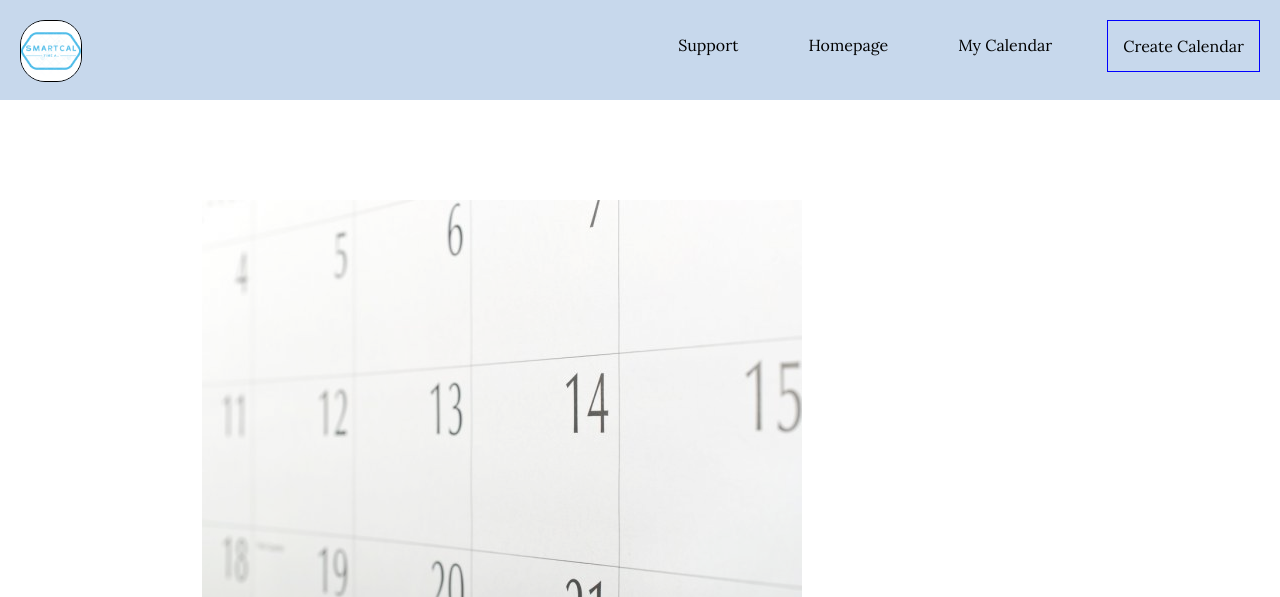
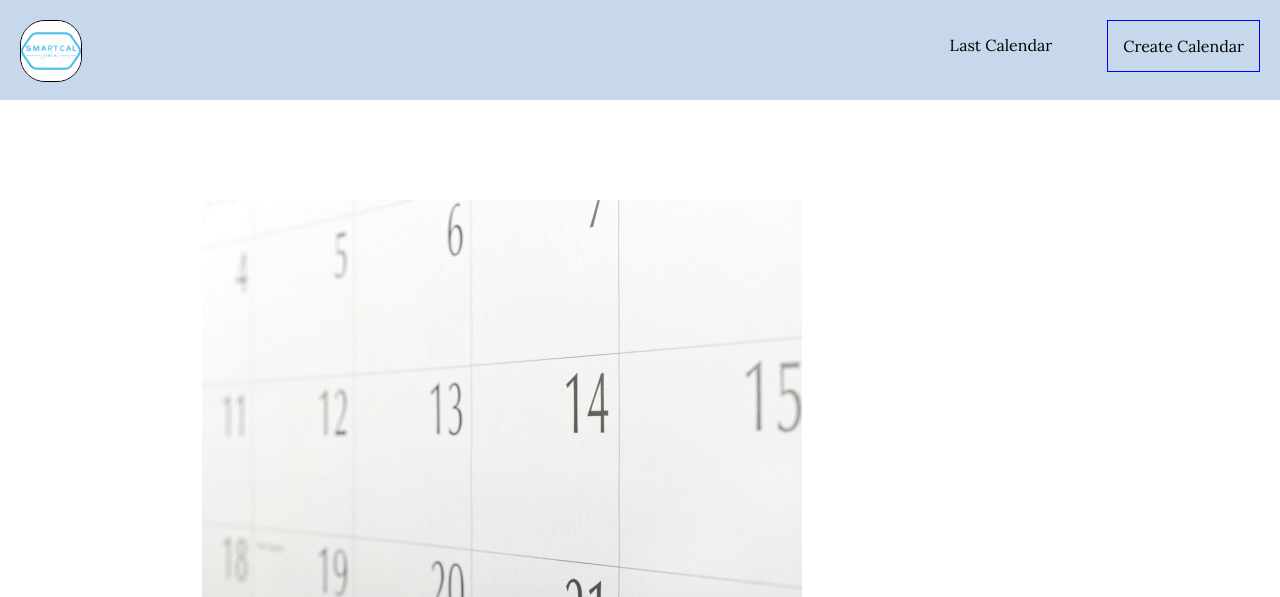
Before and after one commit to PetrAlexTeam/Calendar, a Django app: page / in a window 1280 px wide. Shown: the top 597 px of the page. Run offline with Django 3.2, Linux system fonts and the light colour scheme.

Commit message:
Исправил проблему с шапкой и с наследованием

```diff
--- a/Calendar/templates/Calendar/base.html
+++ b/Calendar/templates/Calendar/base.html
@@ -2,8 +2,9 @@
 <html lang="en">
 <head>
     {% load static %}
-      <link rel="stylesheet" href="{% static 'css/stylesheet.css' %}" type="text/css">
-    <meta charset="UTF-8">
+    <link rel="stylesheet" href="{% static 'css/stylesheet.css' %}" type="text/css">
+    <meta name="viewport" content="width=device-width, initial-scale=1.0">
+    <meta charset="utf-8">
     <title>
         {% if title %}
             {% block title %}
@@ -20,7 +21,7 @@
 
 <body>
  {# Шапка #}
-    <nav>
+ <nav>
         <div class="top_navigator">
             <div  id="logo-box" style="float:left;">
                 <h1 id="logo">
@@ -31,16 +32,23 @@
             </div>
             <ul class="table">
                 <li class="top-navigator"><a class="button" href="/new" id="main_link" style="border: 1px solid blue;">Create Calendar</a></li>
-                <li class="top-navigator"><a class="button" href="/my_calendar" style="#">My Calendar</a></li>
-               <li class="top-navigator"><a class="button" href="/index" style="#">Homepage</a></li>
-               <li class="top-navigator"><a class="button" href="/support" style="#">Support</a></li>
+                <li class="top-navigator"><a class="button" href="/last" style="#">Last Calendar</a></li>
             </ul>
         </div>
     </nav>
 
-{% block body %}
 
-{% endblock %}
+
+
+
+    {% block body %}
+
+    {% endblock %}
+
+    <footer class="footer" id="my_footer">
+        this is footer baby
+    </footer>
+
 </body>
 
 
--- a/Calendar/templates/Calendar/index.html
+++ b/Calendar/templates/Calendar/index.html
@@ -1,45 +1,11 @@
-<!DOCTYPE html>
-<html style="font-size: 16px;">
-  <head>
-      {% load static %}
-      <link rel="stylesheet" href="{% static 'css/stylesheet.css' %}" type="text/css">
-    <meta name="viewport" content="width=device-width, initial-scale=1.0">
-    <meta charset="utf-8">
-    <title>Главная</title>
+{% extends "Calendar/base.html" %}
+{% load static %}
 
-      <script type="text/javascript" src="{% static 'js/jquery.js' %}"></script>
-      <script type="text/javascript" src="{% static 'js/scripts.js' %}"></script>
+{% block title %} Главная {% endblock %}
 
-  </head>
-
-  <body>
-    <nav>
-        <div class="top_navigator">
-            <div  id="logo-box" style="float:left;">
-                <h1 id="logo">
-                      <a href="http://youtube.com" class="" >
-                      <img src="{% static 'img/logo.png' %}" id="img" width="60px">
-                    </a>
-                </h1>
-            </div>
-            <ul class="table">
-                <li class="top-navigator"><a class="button" href="/new" id="main_link" style="border: 1px solid blue;">Create Calendar</a></li>
-                <li class="top-navigator"><a class="button" href="/my_calendar" style="#">My Calendar</a></li>
-                <li class="top-navigator"><a class="button" href="/index" style="#">Homepage</a></li>
-               <li class="top-navigator"><a class="button" href="/support" style="#">Support</a></li>
-            </ul>
-        </div>
-    </nav>
-
-
-
+{% block body %}
 
       <div class="">
         <img class="my_background-image" src="{% static 'img/calendar-background.jpg' %}" id ="my_back" data-image-width="600" data-image-height="398">
       </div>
-
-    <footer class="footer" id="my_footer">
-        this is footer baby
-    </footer>
-  </body>
-</html>
+{% endblock %}
```
